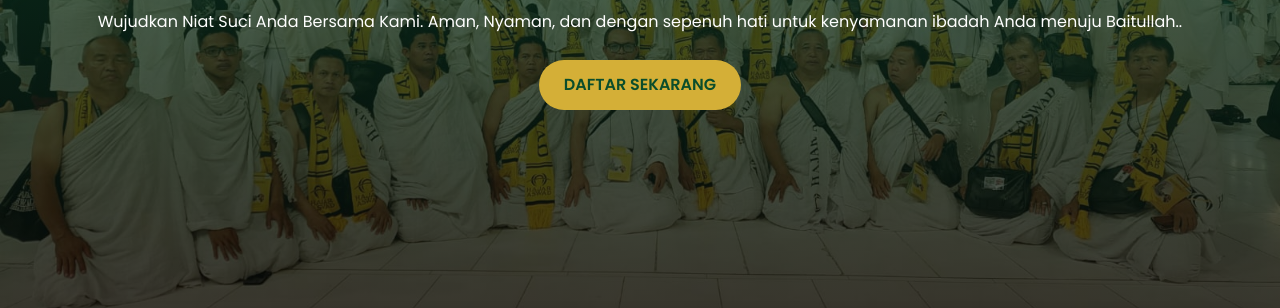
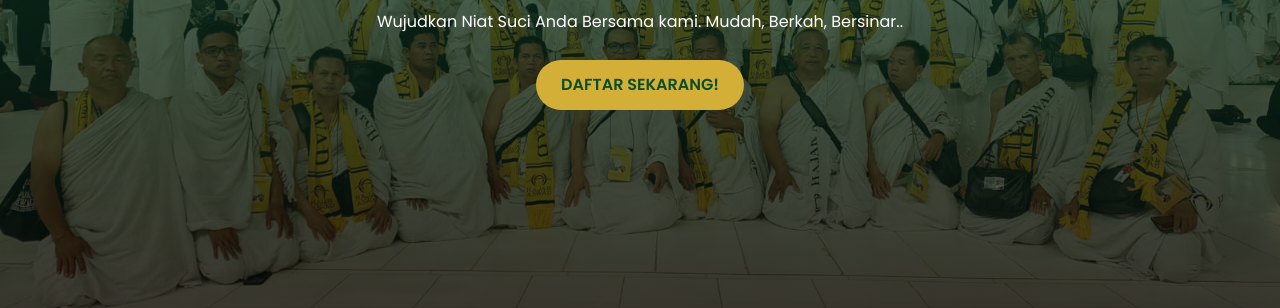
Before and after one commit to nurulhabaib/nurul-habaib-umroh, a plain HTML site: page index.html in a window 1280 px wide. Shown: the part 384-692 px from the top of the page. Drawn offline with nearby package versions, Linux system fonts and the light colour scheme.

Commit message:
Update index.html

```diff
--- a/index.html
+++ b/index.html
@@ -384,8 +384,8 @@
     <section id="hero" class="hero">
         <div class="hero-content">
             <h1>NURUL HABAIB UMROH</h1>
-            <p>Wujudkan Niat Suci Anda Bersama Kami. Aman, Nyaman, dan dengan sepenuh hati untuk kenyamanan ibadah Anda menuju Baitullah..</p>
-            <a href="#paket" class="btn btn-gold">DAFTAR SEKARANG</a>
+            <p>Wujudkan Niat Suci Anda Bersama kami. Mudah, Berkah, Bersinar..</p>
+            <a href="#paket" class="btn btn-gold">DAFTAR SEKARANG!</a>
         </div>
     </section>
 
@@ -417,7 +417,7 @@
                 </ul>
 
                 <div style="border-top: 1px solid #eee; padding-top: 15px; font-size: 0.85rem;">
-                    <p><strong>Requirements:</strong> Paspor Berlaku, Deposit 5 Jt/Jamaah, Pelunasan H-30.</p>
+                    <p><strong>Requirements:</strong> Paspor Berlaku,Deposit 5 Jt/Jamaah, Pelunasan H-30.</p>
                 </div>
             </div>
         </div>
```
